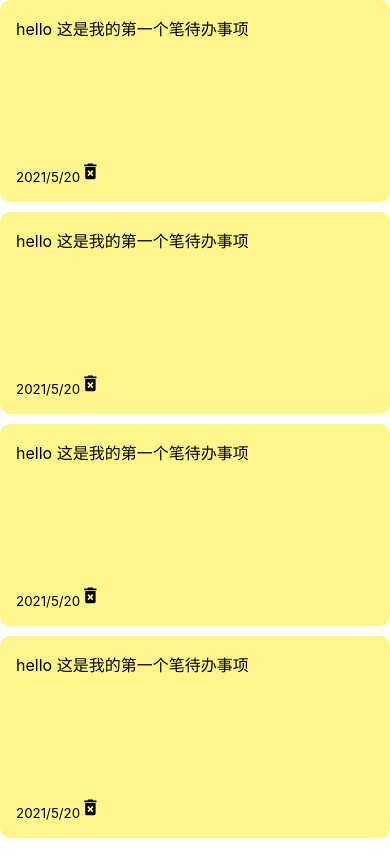
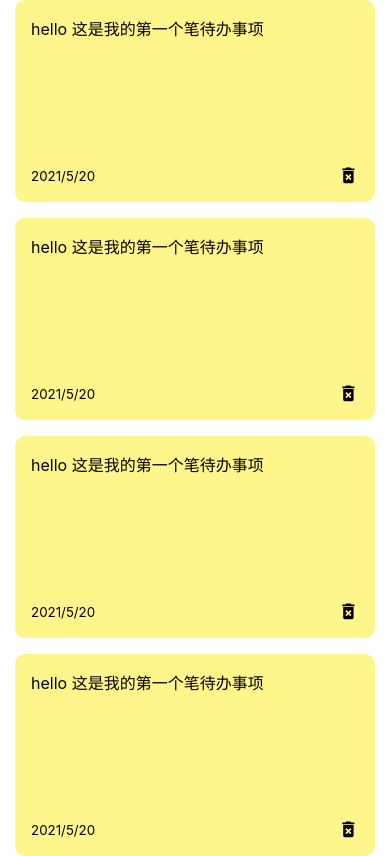
Before and after one commit to jokerclay/todolist, a React (Create React App) app: page / in a window 390 px wide. Built offline with nearby package versions, Linux system fonts and the light colour scheme.

Commit message:
finished the basic style&Responsive

```diff
--- a/src/index.css
+++ b/src/index.css
@@ -12,17 +12,56 @@
     monospace;
 }
 /*
+* container 居中处理
+*/
+.container {
+  max-width:960px;
+  margin-right: auto;
+  margin-left: auto;
+
+  /* 当浏览器你窗口变窄时  使 note 不至于 被推到最边缘 */
+  padding-left:15px;
+  padding-right:15px;
+}
+
+/*
+* 将 note 做成响应式
+*/
+.notes-list{
+  display:grid;
+  grid-gap: 1rem;
+/*  定义 grid  有多少行*/
+/*  grid-template-columns: repeat(4,250px);*/
+/*  上面这行代码不能实现响应式的原因是，将行数写死了，可以用下面这行代替 */
+/*  每一行不能比 250px 小，不能大于 1 fractional unit (可获得的空间) */
+
+  grid-template-columns: repeat(auto-fit,minmax(250px,1fr));
+
+
+}
+
+
+/*
 * note 的样式
 */
 .note {
   background-color:#fef68a;
-  margin-bottom: 10px;
   border-radius: 10px;
   /*min-height 属性设置元素的最低高度*/
   min-height:170px;
+  /* rem 与 字体相关连，如果改变字体的大小，padding 也会改变*/
   padding: 1rem;
   display: flex;
   flex-direction: column;
-  /*元素置于*/
+  /*元素置于 flex box 的开始和结束*/
   justify-content: space-between;
 }
+
+/*
+* note 底部的样式
+*/
+.note-footer{
+  display: flex;
+  align-items: center;
+  justify-content:space-between;
+}
```
